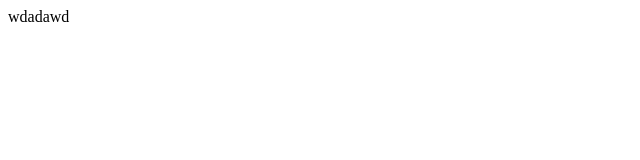
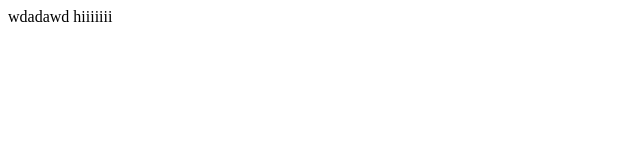
Before and after one commit to shelar1423/test, a plain HTML site: page index.html in a window 1280 px wide. Shown: the full height of the page, 0-640 px from the left. Drawn offline with Linux system fonts and the light colour scheme.

Commit message:
new test

```diff
--- a/index.html
+++ b/index.html
@@ -9,6 +9,7 @@
 
 <body>
     wdadawd
+    hiiiiiii
 </body>
 
 </html>
```
